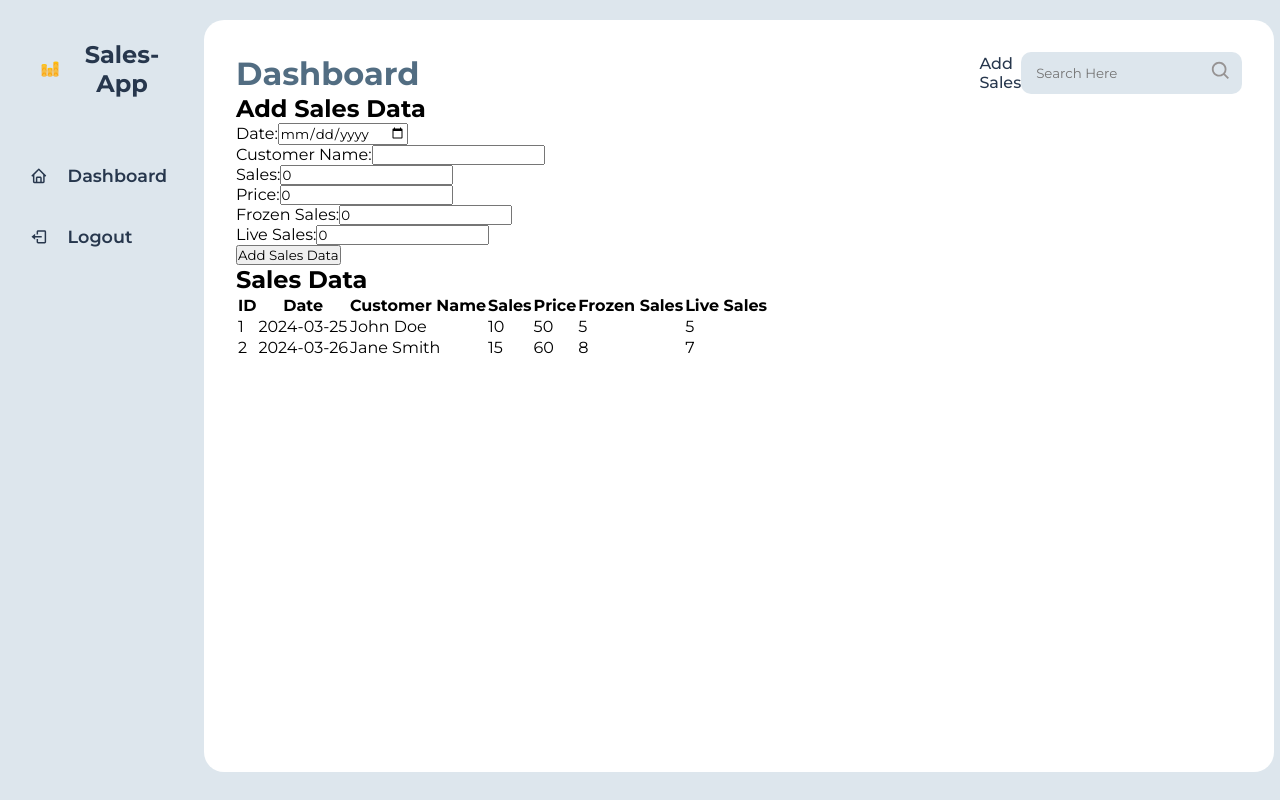
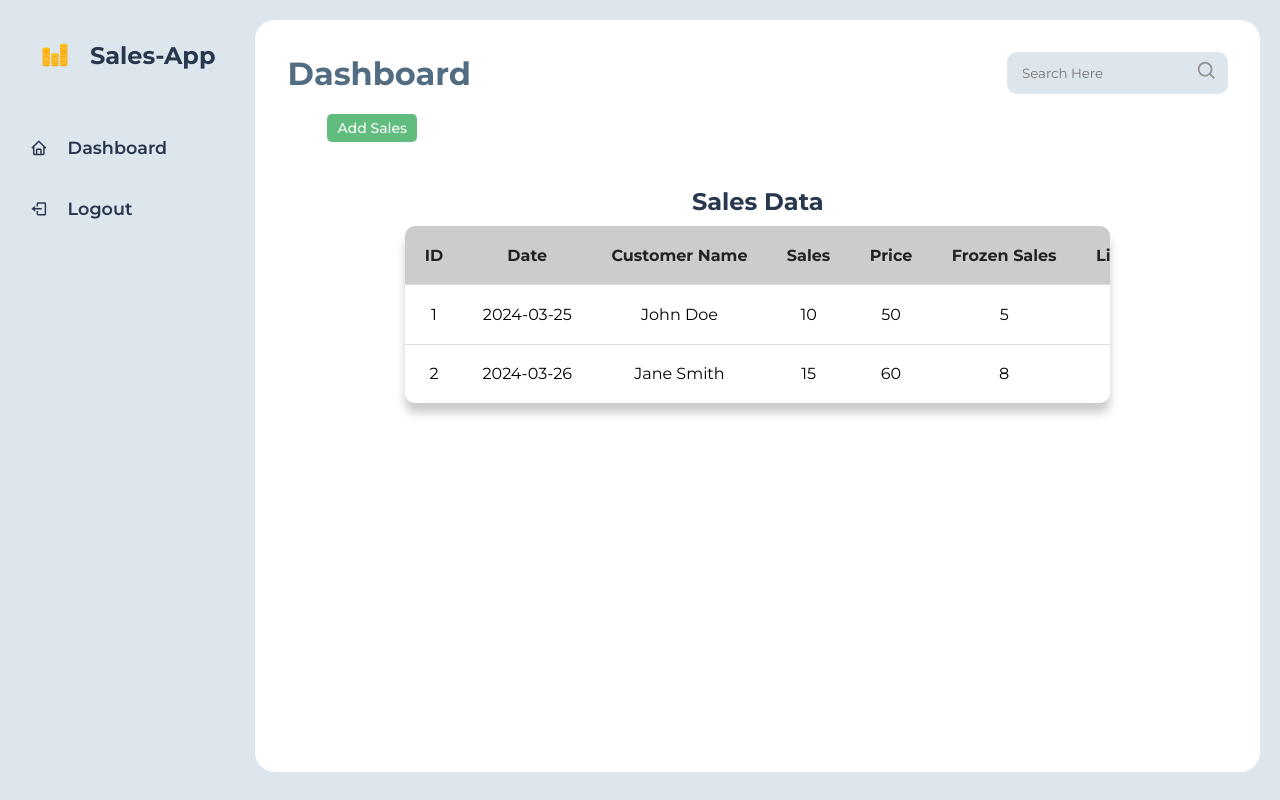
Before and after one commit to jamesgade/sales-app, a React (Vite) app: page /dashboard in a window 1280 px wide. Built offline with nearby package versions, Linux system fonts and the light colour scheme; a web font is replaced by a local one.

Commit message:
add sales

```diff
--- a/package.json
+++ b/package.json
@@ -10,6 +10,7 @@
     "preview": "vite preview"
   },
   "dependencies": {
+    "firebase": "^10.9.0",
     "js-cookie": "^3.0.5",
     "nanoid": "^5.0.6",
     "react": "^18.2.0",
--- a/src/Components/App.css
+++ b/src/Components/App.css
@@ -114,3 +114,117 @@ transition: 0.3s ease-in-out;
     transform: scale(1.3);
     cursor: pointer;
 }
+/*for card*/
+.table-wrapper{
+    width: 100%;
+}
+.table-data{
+    display: flex;
+    justify-content: center;
+    align-items: center;
+
+}
+.sales-container .btn-add{
+    margin-top: 20px;
+   margin-left: 40px;
+}
+.btn-add{
+
+    margin-left: 20px;
+    padding: 5px 10px;
+    border: none;
+    outline: none;
+    border-radius: 5px;
+    cursor: pointer;
+    font-size: 14px;
+    color:#fff;
+    font-weight: 500;
+    background-color:#60bd7e ;
+
+}
+.table{
+    display: block;
+    overflow: hidden;
+    table-layout: auto;
+    border-collapse: collapse;
+    box-shadow: 0px 10px 10px #ccc;
+    border-radius: 10px;
+    white-space:nowrap;
+    width: 75%;
+    max-width:80% ;
+    margin: auto;
+    overflow-x: auto;
+}
+.table-header{
+text-align: center;
+color:#27374d;
+margin-bottom: 10px;
+margin-top: 45px;
+}
+.table thead{
+    background-color: #ccc;
+    color: #222;
+
+}
+.table th, .table td{
+    padding: 1.23rem;
+}
+.table td{
+    border-top:0.5px solid #ddd ;
+    overflow: hidden;
+    text-overflow: ellipsis;
+}
+.table tbody tr:hover{
+    background-color: #eee;
+}
+.actions{
+    display: flex;
+    justify-content: space-around;
+}
+.actions svg{
+    cursor: pointer;
+}
+.delete-btn{
+    color: #e10d05;
+}
+.edit-btn{
+    color: #22BF54;
+}
+.table tbody tr td{
+    text-align: center;
+}
+
+/*add sales*/
+.add-sales-wrapper{
+width: 100%;
+}
+.add-sales-wrapper h2{
+    text-align: center;
+color:#27374d;
+margin-bottom: 10px;
+margin-top: 15px;
+}
+.sales{
+  display: flex;
+  gap: 5px;
+
+}
+.sales label{
+font-size: 10px;
+font-weight: bold;
+}
+.sales input{
+    width: 10%;
+    height:10%
+}
+.sales button{
+    padding: 5px 10px;
+    border: none;
+    outline: none;
+    border-radius: 5px;
+    cursor: pointer;
+    font-size: 11px;
+    color:#fff;
+    font-weight: 500;
+    background-color:#60bd7e ;
+}
--- a/src/Components/Card.jsx
+++ b/src/Components/Card.jsx
@@ -1,7 +1,8 @@
 import React, { useState, useEffect } from "react";
 import Cookies from 'js-cookie';
-
+import { BsFillTrashFill, BsFillPencilFill } from 'react-icons/bs'
 const Card = () => {
+    const [showAddSales, setShowAddSales] = useState(false);
     const [salesData, setSalesData] = useState(() => {
         const storedSalesData = Cookies.get('salesData');
         return storedSalesData ? JSON.parse(storedSalesData) : [
@@ -48,16 +49,27 @@ const Card = () => {
     };
 
     const handleAddSalesData = () => {
+        // Check if any required fields are empty
+        if (
+            formData.date === "" ||
+            formData.customerName === "" ||
+            formData.sales === "" ||
+            formData.price === "" ||
+            formData.frozenSales === "" ||
+            formData.liveSales === ""
+        ) {
+            alert("Please fill in all fields.");
+            return;
+        }
+
         const newSalesData = {
             id: salesData.length + 1,
             ...formData,
         };
 
-        // Use push method to add new data to the array
         const updatedSalesData = [...salesData];
         updatedSalesData.push(newSalesData);
 
-        // Update the state with the new array
         setSalesData(updatedSalesData);
         setFormData({
             date: "",
@@ -67,20 +79,42 @@ const Card = () => {
             frozenSales: 0,
             liveSales: 0,
         });
+        setShowAddSales(false);
+    };
+    const handleEditSale = (id) => {
+        const saleToEdit = salesData.find(sale => sale.id === id);
+        if (saleToEdit) {
+            setFormData({
+                date: saleToEdit.date,
+                customerName: saleToEdit.customerName,
+                sales: saleToEdit.sales,
+                price: saleToEdit.price,
+                frozenSales: saleToEdit.frozenSales,
+                liveSales: saleToEdit.liveSales,
+            });
+            setShowAddSales(true);
+        }
+    };
+    const handleDeleteSale = (id) => {
+        const updatedSalesData = salesData.filter(sale => sale.id !== id);
+        setSalesData(updatedSalesData);
     };
 
     return (
+
         <div>
-            <div>
+            <div className="sales-container">
+                {showAddSales && (
+                    <div className="add-sales-wrapper">
                         <h2>Add Sales Data</h2>
-                <form>
+                        <form className="sales">
                             <label>Date:</label>
                             <input
                                 type="date"
                                 name="date"
                                 value={formData.date}
                                 onChange={handleInputChange}
-                    />
+                                required />
                             <br />
                             <label>Customer Name:</label>
                             <input
@@ -88,7 +122,7 @@ const Card = () => {
                                 name="customerName"
                                 value={formData.customerName}
                                 onChange={handleInputChange}
-                    />
+                                required />
                             <br />
                             <label>Sales:</label>
                             <input
@@ -96,7 +130,7 @@ const Card = () => {
                                 name="sales"
                                 value={formData.sales}
                                 onChange={handleInputChange}
-                    />
+                                required />
                             <br />
                             <label>Price:</label>
                             <input
@@ -104,7 +138,7 @@ const Card = () => {
                                 name="price"
                                 value={formData.price}
                                 onChange={handleInputChange}
-                    />
+                                required />
                             <br />
                             <label>Frozen Sales:</label>
                             <input
@@ -112,7 +146,7 @@ const Card = () => {
                                 name="frozenSales"
                                 value={formData.frozenSales}
                                 onChange={handleInputChange}
-                    />
+                                required />
                             <br />
                             <label>Live Sales:</label>
                             <input
@@ -120,16 +154,26 @@ const Card = () => {
                                 name="liveSales"
                                 value={formData.liveSales}
                                 onChange={handleInputChange}
-                    />
+                                required />
                             <br />
                             <button type="button" onClick={handleAddSalesData}>
-                        Add Sales Data
+                                Add Data
                             </button>
                         </form>
                     </div>
-            <div>
-                <h2>Sales Data</h2>
-                <table>
+                )}
+                {!showAddSales && (
+                    <button className="btn-add" onClick={() => setShowAddSales(true)}>Add Sales</button>
+                )}
+            </div>
+
+            <div className="table-wrapper">
+                <div className="table-data">
+                    <h2 className="table-header">Sales Data</h2>
+                    {/* <button className="btn-add">Add Sales</button> */}
+                </div>
+
+                <table className="table">
                     <thead>
                         <tr>
                             <th>ID</th>
@@ -139,6 +183,7 @@ const Card = () => {
                             <th>Price</th>
                             <th>Frozen Sales</th>
                             <th>Live Sales</th>
+                            <th>Actions</th>
                         </tr>
                     </thead>
                     <tbody>
@@ -146,11 +191,13 @@ const Card = () => {
                             <tr key={sale.id}>
                                 <td>{sale.id}</td>
                                 <td>{sale.date}</td>
-                                <td>{sale.customerName}</td>
+                                <td >{sale.customerName}</td>
                                 <td>{sale.sales}</td>
                                 <td>{sale.price}</td>
-                                <td>{sale.frozenSales}</td>
-                                <td>{sale.liveSales}</td>
+                                <td >{sale.frozenSales}</td>
+                                <td >{sale.liveSales}</td>
+                                <td><span className="actions"><BsFillPencilFill className="edit-btn" onClick={() => handleEditSale(sale.id)} /> <BsFillTrashFill className="delete-btn" onClick={() => handleDeleteSale(sale.id)} /></span></td>
+
                             </tr>
                         ))}
                     </tbody>
--- a/src/Components/ContentHeader.jsx
+++ b/src/Components/ContentHeader.jsx
@@ -1,13 +1,14 @@
 import React from 'react'
 import { BiSearch } from 'react-icons/bi'
-import { Link } from 'react-router-dom'
+
 const ContentHeader = () => {
+
     return (
         <div className='content-header'>
             <h1 className="header-title">
                 Dashboard
             </h1>
-            <Link to='/'>Add Sales</Link>
+
             <div className="header-activity">
                 <div className="search-box">
                     <input type="text" placeholder='Search Here' />
```
Also changed, not shown: src/firebase.js (added, +11 -0 lines), 2 other files (tests, documents, lock files or other folders). Lines whose indentation alone changed are shown as unchanged.
